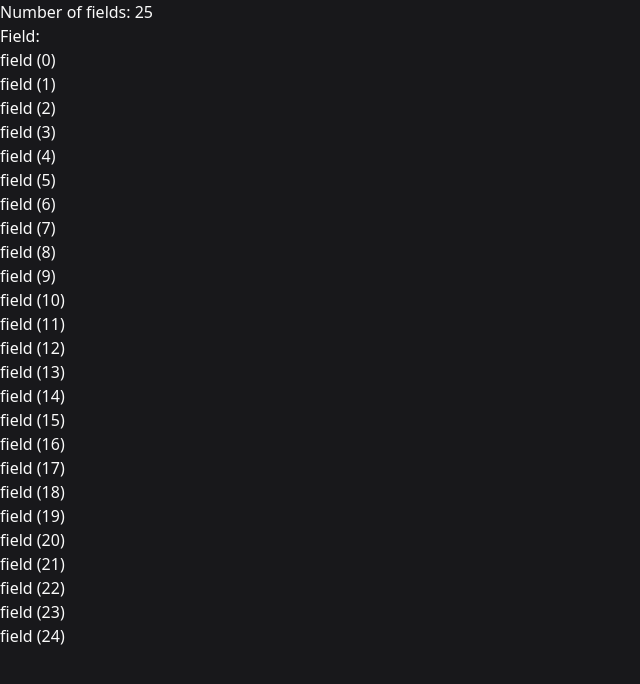
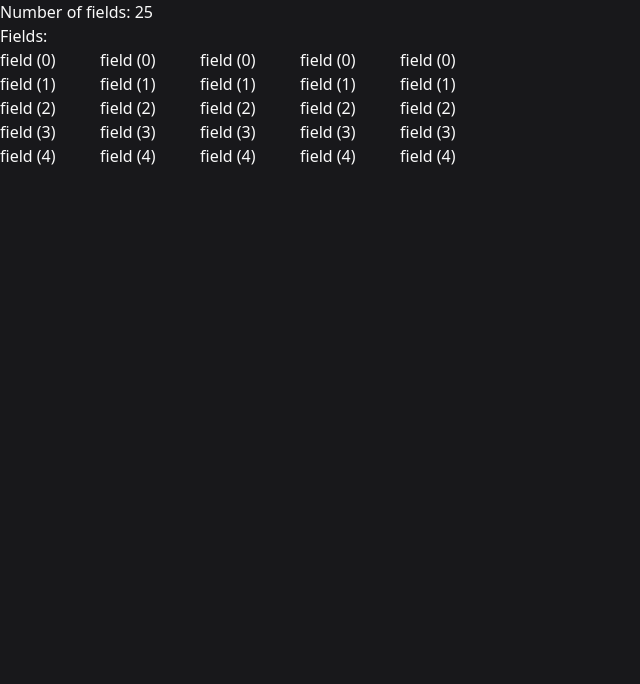
Before and after one commit to timii/pathfinder, a SvelteKit app: page / in a window 1280 px wide. Shown: the top 684 px of the page, without its empty margins (0-640 px from the left). Built offline with nearby package versions, Linux system fonts and the light colour scheme.

Commit message:
feat: dynamically create fields

```diff
--- a/src/routes/+page.svelte
+++ b/src/routes/+page.svelte
@@ -10,17 +10,31 @@
     const rows = 5
     const cols = 5
     const numOfFields: number = rows * cols;
-    const fields = new Array<Field>(numOfFields)
-    fields.fill(fieldObject)
-    console.log("fields:", fields)
+    const fields = []
+    const row = new Array<Field[]>(cols)
+    row.fill(fieldObject)
+
+    for(let i = 0; i < rows; i++) {
+        fields.push(row);
+    }
+
+    console.log("fields:", fields, typeof fields, "row:", row, typeof fields[0])
 </script>
 
     <div>Number of fields: {numOfFields}</div>
 
-<h2>Field:</h2>
-{#each fields as field, i}
-    <div>field ({i})</div>
+<h2>Fields:</h2>
+<div class="fields-container">
+
+{#each fields as row, i}
+    <div class="row">
+
+    {#each row as col, j}
+        <div class="field">field ({i})</div>
+    {/each}
+    </div>
 {/each}
+</div>
 
 
 <style lang="postcss">
@@ -28,4 +42,17 @@
         background-color: theme(colors.zinc.900);
         color: theme(colors.neutral.50);
     }
+
+    .fields-container {
+        display: flex;
+        flex-direction: column;
+    }
+
+    .row {
+        display: flex;
+    }
+
+    .field {
+        width: 100px;
+    }
 </style>
```
